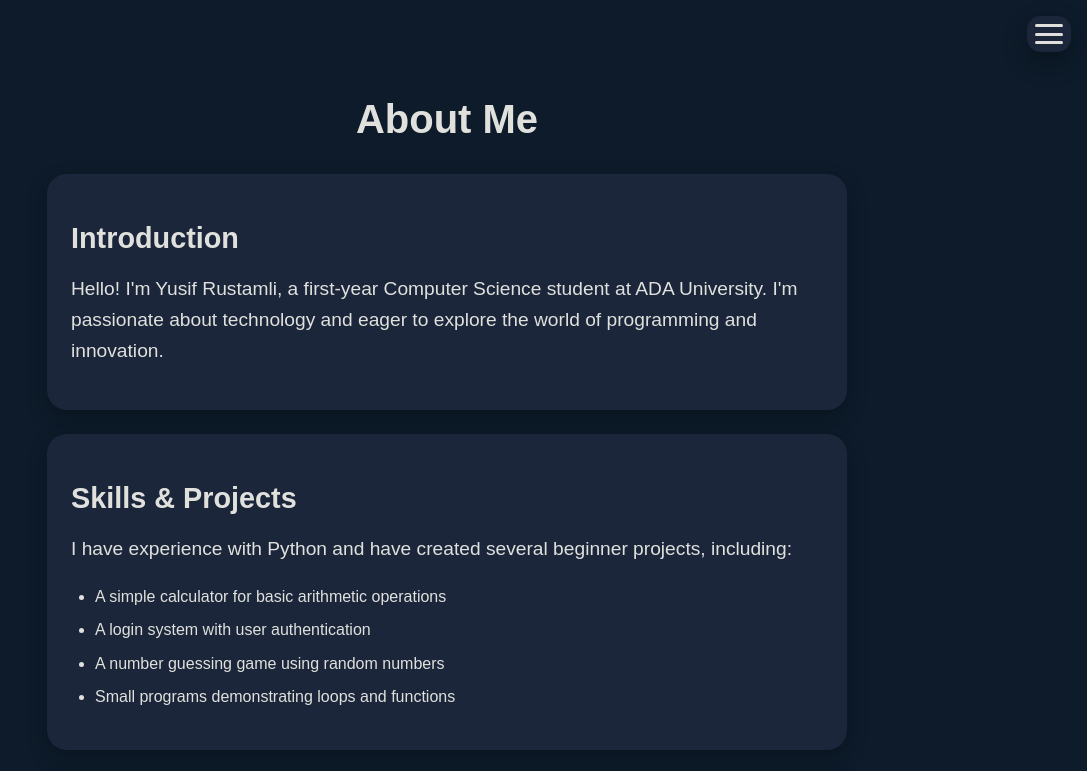
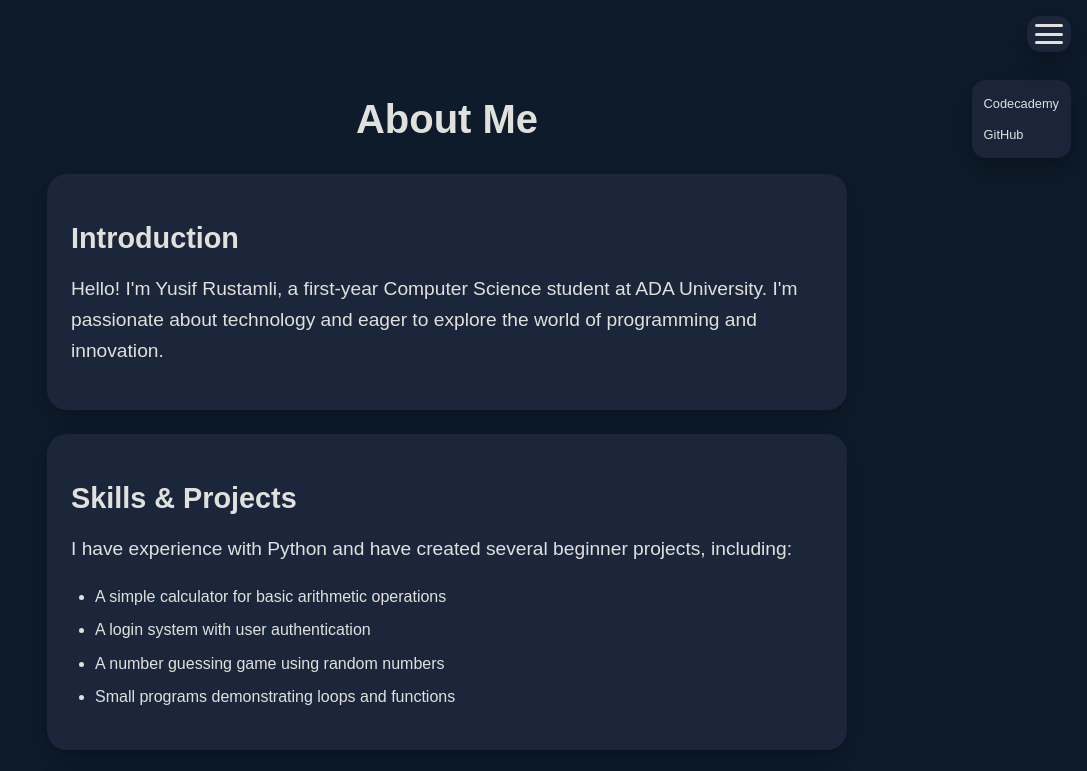
Before and after one commit to 0yusifyusif7-arch/PROJECT4, a plain HTML site: page about.html in a window 1280 px wide. Shown: the top 771 px of the page, without its empty margins (193-1280 px from the left). Drawn offline with Linux system fonts and the light colour scheme.

Commit message:
Added to all pages

```diff
--- a/about.html
+++ b/about.html
@@ -21,6 +21,11 @@
     <a href="game.html">Game</a>
   </div>
 </nav>
+
+<div class="top-links">
+  <a href="https://www.codecademy.com/profiles/yrustamli" target="_blank">Codecademy</a>
+  <a href="https://github.com/0yusifyusif7-arch" target="_blank">GitHub</a>
+</div>
 
 <main>
   <section class="about-section">
```
Also changed, not shown: game.html (+5 -0 lines), projects.html (+5 -0 lines).
